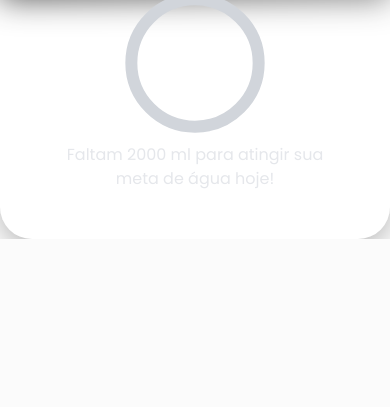
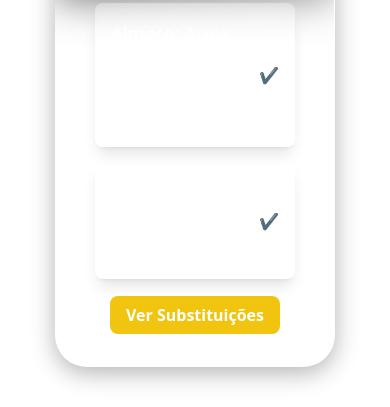
Before and after one commit to gabrielfranca10/projeto-nutri-choice, a Django app: page /perfil/ in a window 390 px wide. Shown: the part 845-1252 px from the top of the page. Before the commit the page ends 1084 px from the top, so only its background shows below. Run offline with Django 5.2, Linux system fonts and the light colour scheme; a user stored in the database is signed in; data comes from the database, SQL or seed files in the repository; both versions use the stored data as it was after the commit; some libraries are stand-ins or nearby versions.

Commit message:
adicionando mais templates e melhorando backend do site

```diff
--- a/meu_app/templates/meu_app/perfil.html
+++ b/meu_app/templates/meu_app/perfil.html
@@ -1,148 +1,158 @@
 <!DOCTYPE html>
 <html lang="pt-br">
 <head>
-  <meta charset="UTF-8" />
-  <meta name="viewport" content="width=device-width, initial-scale=1.0" />
-  <title>Meu Perfil - NutriChoice</title>
+  <meta charset="UTF-8">
+  <meta name="viewport" content="width=device-width, initial-scale=1.0">
+  <title>Perfil - NutriChoice</title>
   <script src="https://cdn.tailwindcss.com"></script>
-  <link href="https://fonts.googleapis.com/css2?family=Poppins:wght@300;400;600;700&display=swap" rel="stylesheet">
   <style>
+    @keyframes fadeIn {
+      0% { opacity: 0; }
+      100% { opacity: 1; }
+    }
+
     body {
-      font-family: 'Poppins', sans-serif;
+      cursor: url('https://cdn-icons-png.flaticon.com/512/1642/1642495.png'), auto;
     }
 
     .bg-image {
-      background: url('https://images.unsplash.com/photo-1543353071-873f17a7a088?q=80&w=1932&auto=format&fit=crop') no-repeat center center fixed;
+      background: url('https://images.unsplash.com/photo-1617957743097-0d20aa2ea762?q=80&w=1932&auto=format&fit=crop') no-repeat center center fixed;
       background-size: cover;
       position: fixed;
-      width: 100%;
-      height: 100%;
-      top: 0;
-      left: 0;
+      top: 0; left: 0;
+      width: 100%; height: 100%;
       z-index: -2;
+      animation: fadeIn 2s ease-in-out;
     }
 
     .bg-overlay {
-      background: linear-gradient(to right, rgba(0, 0, 0, 0.7), rgba(0, 0, 0, 0.3));
+      background: linear-gradient(to right, rgba(0, 0, 0, 0.65), rgba(0, 0, 0, 0.2));
       position: fixed;
-      width: 100%;
-      height: 100%;
-      top: 0;
-      left: 0;
+      top: 0; left: 0;
+      width: 100%; height: 100%;
       z-index: -1;
     }
 
-    .profile-box {
-      background-color: rgba(255, 255, 255, 0.15);
-      backdrop-filter: blur(16px);
+    .glass-box {
+      background-color: rgba(255, 255, 255, 0.2);
       border-radius: 2rem;
-      padding: 3rem;
-      box-shadow: 0 8px 30px rgba(0, 0, 0, 0.3);
-      max-width: 900px;
-      margin: auto;
-      transition: transform 0.3s ease-in-out;
-      animation: fade-in 0.8s ease-out;
+      padding: 2.5rem;
+      box-shadow: 0 6px 25px rgba(0, 0, 0, 0.3);
+      backdrop-filter: blur(20px);
+      -webkit-backdrop-filter: blur(20px);
+      width: 100%;
+      transition: transform 0.3s ease;
     }
 
-    .profile-box:hover {
-      transform: scale(1.01);
+    .glass-box:hover {
+      transform: scale(1.02);
     }
 
-    .user-info {
-      margin-bottom: 1.5rem;
+    .btn-primary {
+      padding: 10px 20px;
+      border-radius: 12px;
+      text-align: center;
+      color: white;
+      font-weight: bold;
+      cursor: pointer;
+      transition: transform 0.3s ease, background-color 0.3s ease;
     }
 
-    .cardapio-section {
-      display: flex;
-      justify-content: space-between;
-      gap: 2rem;
+    .btn-primary:hover {
+      transform: scale(1.05);
     }
 
-    .menu-card, .metas-card {
-      width: 48%;
+    .btn-editar {
+      background-color: #4A90E2; /* Azul */
     }
 
-    @keyframes fade-in {
-      from { opacity: 0; transform: translateY(20px); }
-      to { opacity: 1; transform: translateY(0); }
+    .btn-editar:hover {
+      background-color: #357ABD;
     }
 
-    svg text {
-      font-family: 'Poppins', sans-serif;
-      font-weight: bold;
+    .btn-excluir {
+      background-color: #E74C3C; /* Vermelho */
     }
+
+    .btn-excluir:hover {
+      background-color: #C0392B;
+    }
+
+    .btn-substituicoes {
+      background-color: #F1C40F; /* Amarelo */
+      color: white;
+      margin-top: 30px; /* Ajustado para um pouco mais para baixo */
+    }
+
+    .btn-substituicoes:hover {
+      background-color: #F39C12;
+      transform: scale(1.05);
+    }
+
+    .animate-cardapio {
+      animation: fadeIn 2s ease-out;
+    }
+
+    @media (max-width: 1024px) {
+      .flex-col-responsive {
+        flex-direction: column;
+      }
+    }
+
   </style>
 </head>
-<body class="min-h-screen flex items-center justify-center text-white relative">
+<body class="font-sans text-white flex items-center justify-center min-h-screen overflow-hidden">
 
   <div class="bg-image"></div>
   <div class="bg-overlay"></div>
 
-  <!-- Botões no topo -->
-  <a href="{% url 'logout' %}" class="absolute top-6 right-6 bg-red-500 hover:bg-red-600 px-6 py-2 rounded-full font-semibold transition duration-300">Sair</a>
+  <div class="flex flex-col-responsive lg:flex-row gap-10 w-full max-w-7xl mx-4 p-10">
 
-  <div class="profile-box text-white">
+    <!-- Caixa do Perfil -->
+    <div class="glass-box flex-1 animate-cardapio">
+      <h2 class="text-3xl font-bold text-lime-400 mb-6 text-center">Meu Perfil</h2>
+      <ul class="space-y-3 text-white text-lg">
+        <li><strong>Nome:</strong> {{ questionario.nome }}</li>
+        <li><strong>Idade:</strong> {{ questionario.idade }}</li>
+        <li><strong>Altura:</strong> {{ questionario.altura }} cm</li>
+        <li><strong>Peso:</strong> {{ questionario.peso }} kg</li>
+        <li><strong>Objetivo:</strong> {{ questionario.objetivo }}</li>
+        <li><strong>Preferências:</strong> {{ questionario.preferencia }}</li>
+        <li><strong>Restrições:</strong> {{ questionario.restricoes }}</li>
+      </ul>
 
-    <div class="text-center mb-6">
-      <img src="https://cdn-icons-png.flaticon.com/512/847/847969.png" alt="Ícone Perfil" class="w-20 h-20 mx-auto mb-3">
-      <h1 class="text-3xl font-bold">Meu Perfil</h1>
-      <p class="text-gray-200">Aqui estão seus dados e seu cardápio diário</p>
-    </div>
-
-    <!-- Botões Editar e Excluir -->
-    <div class="flex justify-center gap-6 mb-6">
-      <a href="{% url 'editar_perfil' %}" class="px-6 py-2 bg-blue-500 text-white rounded-full hover:bg-blue-600 transition duration-300">Editar Perfil</a>
-      <a href="{% url 'excluir_perfil' %}" class="px-6 py-2 bg-red-500 text-white rounded-full hover:bg-red-600 transition duration-300">Excluir Perfil</a>
-    </div>
-
-    <!-- Dados do usuário -->
-    <div class="user-info">
-      <h2 class="text-xl font-semibold mb-2">Meus Dados</h2>
-      <p><strong>Nome de usuário:</strong> {{ user.username }}</p>
-      <p><strong>Email:</strong> {{ user.email }}</p>
-      <p><strong>Idade:</strong> {{ dados.idade }} anos</p>
-      <p><strong>Peso:</strong> {{ dados.peso }} kg</p>
-      <p><strong>Altura:</strong> {{ dados.altura }} cm</p>
-    </div>
-
-    <!-- Cardápio e Metas lado a lado -->
-    <div class="cardapio-section">
-      <div class="menu-card">
-        <h2 class="text-xl font-semibold mb-4">Cardápio Diário</h2>
-        <ul>
-          {% for refeicao, descricao in cardapio.items %}
-            <li class="mb-2">
-              <strong>{{ refeicao }}</strong>: {{ descricao }}
-            </li>
-          {% endfor %}
-        </ul>
-      </div>
-
-      <div class="metas-card">
-        <h2 class="text-xl font-semibold mb-4">Adicionar e Acompanhar Metas</h2>
-        <ul>
-          <li><input type="checkbox" id="ganho_kg" {% if dados.objetivo == "ganhar" %}checked{% endif %}> Ganho de peso (kg)</li>
-          <li><input type="checkbox" id="perda_kg" {% if dados.objetivo == "perder" %}checked{% endif %}> Perda de peso (kg)</li>
-          <li><input type="checkbox" id="manutencao" {% if dados.objetivo == "saúde" %}checked{% endif %}> Manutenção</li>
-        </ul>
+      <div class="mt-8 flex gap-4 justify-center">
+        <a href="{% url 'editar_perfil' %}" class="btn-primary btn-editar w-full text-center">
+          Editar Dados
+        </a>
+        <a href="{% url 'excluir_perfil' %}" class="btn-primary btn-excluir w-full text-center">
+          Excluir Conta
+        </a>
       </div>
     </div>
 
-    <!-- Lembrete de Água com gráfico SVG -->
-    <div class="mt-8 text-center">
-      <h2 class="text-xl font-semibold mb-4">Lembrete de Água</h2>
-
-      <svg viewBox="0 0 36 36" class="w-36 h-36 mx-auto mb-2">
-        <path class="text-gray-300" stroke-width="3" stroke="currentColor" fill="none"
-              d="M18 2.0845a 15.9155 15.9155 0 0 1 0 31.831
-                 a 15.9155 15.9155 0 0 1 0 -31.831" />
-        <path class="text-green-400" stroke-width="3" stroke-dasharray="{{ porcentagem_agua }}, 100" stroke="currentColor" fill="none"
-              d="M18 2.0845a 15.9155 15.9155 0 0 1 0 31.831
-                 a 15.9155 15.9155 0 0 1 0 -31.831" />
-        <text x="18" y="20.35" fill="white" font-size="5" text-anchor="middle">{{ porcentagem_agua|floatformat:0 }}%</text>
-      </svg>
-
-      <p class="text-gray-200">Faltam {{ agua_faltante }} ml para atingir sua meta de água hoje!</p>
+    <!-- Caixa do Cardápio -->
+    <div class="glass-box flex-1 animate-cardapio">
+      <h2 class="text-3xl font-bold text-lime-400 mb-6 text-center">Seu Cardápio</h2>
+      {% if cardapio %}
+        <div class="space-y-4">
+          <ul class="list-none space-y-4">
+            {% for item in cardapio %}
+              <li class="flex items-center justify-between p-4 bg-white/30 rounded-lg shadow-lg backdrop-blur-lg hover:scale-105 transform transition duration-300 ease-in-out">
+                <span class="text-white text-lg">{{ item }}</span>
+                <span class="text-lime-400 font-semibold">✔️</span>
+              </li>
+            {% endfor %}
+          </ul>
+        </div>
+      {% else %}
+        <p class="text-white text-lg text-center font-semibold">Nenhum cardápio gerado ainda. Complete o questionário para receber o seu!</p>
+      {% endif %}
+      <div class="mt-6 text-center">
+        <a href="{% url 'substituicoes' %}" class="btn-primary btn-substituicoes w-full text-center px-4 py-2 rounded-lg transition transform hover:scale-105">
+          Ver Substituições
+        </a>
+      </div>
     </div>
 
   </div>
--- a/meu_app/urls.py
+++ b/meu_app/urls.py
@@ -1,5 +1,7 @@
 from django.urls import path
 from . import views
+from .views import substituicoes_view
+
 
 urlpatterns = [
     path('login/', views.login_view, name='login'),
@@ -9,4 +11,6 @@ urlpatterns = [
     path('editar-perfil/', views.editar_perfil, name='editar_perfil'),
     path('excluir-perfil/', views.excluir_perfil, name='excluir_perfil'),
     path('logout/', views.logout_view, name='logout'),
+    path('substituicoes/', views.substituicoes_view, name='substituicoes')
+
 ]
--- a/meu_app/views.py
+++ b/meu_app/views.py
@@ -4,6 +4,7 @@ from django.contrib.auth import authenticate, login, logout
 from django.contrib.auth.decorators import login_required
 from django.contrib import messages
 from .models import Questionario
+from .models import Alimento, Substituicao, Questionario
 
 # === TELA DE LOGIN ===
 def login_view(request):
@@ -147,14 +148,20 @@ def perfil_nutricional_view(request):
         agua_faltante = max(meta_agua - agua_bebida, 0)
         porcentagem_agua = min((agua_bebida / meta_agua) * 100, 100)
 
+        # Gerar o cardápio com base no questionário
+        from .utils import gerar_cardapio  # ou onde estiver essa função
+        cardapio = gerar_cardapio(ultimo)
+
         return render(request, 'meu_app/perfil.html', {
-            'dados': ultimo,
+            'questionario': ultimo,
             'agua_faltante': agua_faltante,
             'porcentagem_agua': round(porcentagem_agua, 2),
+            'cardapio': cardapio,
         })
     else:
         messages.error(request, 'Complete o questionário para ver seu perfil nutricional!')
         return render(request, 'meu_app/perfil.html')
+
 
 # === CARDÁPIO PERSONALIZADO ===
 @login_required
@@ -228,3 +235,41 @@ def excluir_perfil(request):
         return redirect('login')  # Redireciona para a página inicial ou outra página
 
     return render(request, 'meu_app/excluir_conta.html')
+
+
+@login_required
+def substituicoes_view(request):
+    termo = request.GET.get('busca')
+    substituicoes = []
+    erro = ''
+
+    if termo:
+        try:
+            alimento = Alimento.objects.get(nome__icontains=termo)
+
+            # Pega preferências do usuário (se tiver questionário preenchido)
+            questionario = Questionario.objects.filter(usuario=request.user).last()
+            preferencias = {
+                'vegetariano': not questionario.come_carne if questionario else False,
+                'sem_lactose': 'lactose' in (questionario.restricoes.lower() if questionario else ''),
+                'sem_gluten': 'gluten' in (questionario.restricoes.lower() if questionario else ''),
+            }
+
+            # Filtra substituições compatíveis
+            substituicoes = Substituicao.objects.filter(alimento_original=alimento)
+            substituicoes = [
+                s for s in substituicoes
+                if (not preferencias['vegetariano'] or s.alternativa.vegetariano)
+                and (not preferencias['sem_lactose'] or s.alternativa.sem_lactose)
+                and (not preferencias['sem_gluten'] or s.alternativa.sem_gluten)
+            ]
+
+        except Alimento.DoesNotExist:
+            erro = "Alimento não encontrado. Tente outro nome ou veja sugestões abaixo."
+            sugestoes = Alimento.objects.filter(nome__icontains=termo[:3])
+            return render(request, 'meu_app/substituicoes.html', {'erro': erro, 'sugestoes': sugestoes})
+
+    return render(request, 'meu_app/substituicoes.html', {
+        'substituicoes': substituicoes,
+        'termo': termo
+    })
--- a/meu_projeto/urls.py
+++ b/meu_projeto/urls.py
@@ -12,4 +12,6 @@ urlpatterns = [
     path('logout/', views.logout_view, name='logout'),  # Adicionando a URL para o logout
     path('editar-perfil/', views.editar_perfil, name='editar_perfil'),
     path('excluir-perfil/', views.excluir_perfil, name='excluir_perfil'),
+    path('substituicoes/', views.substituicoes_view, name='substituicoes')
+
 ]
```
Also changed, not shown: meu_app/models.py (+27 -0 lines), meu_app/templates/meu_app/substituicoes.html (added, +77 -0 lines), meu_app/utils.py (+49 -0 lines), db.sqlite3, meu_app/migrations/0009_alimento_substituicao.py (added), meu_app/migrations/0010_cardapio.py (added).
